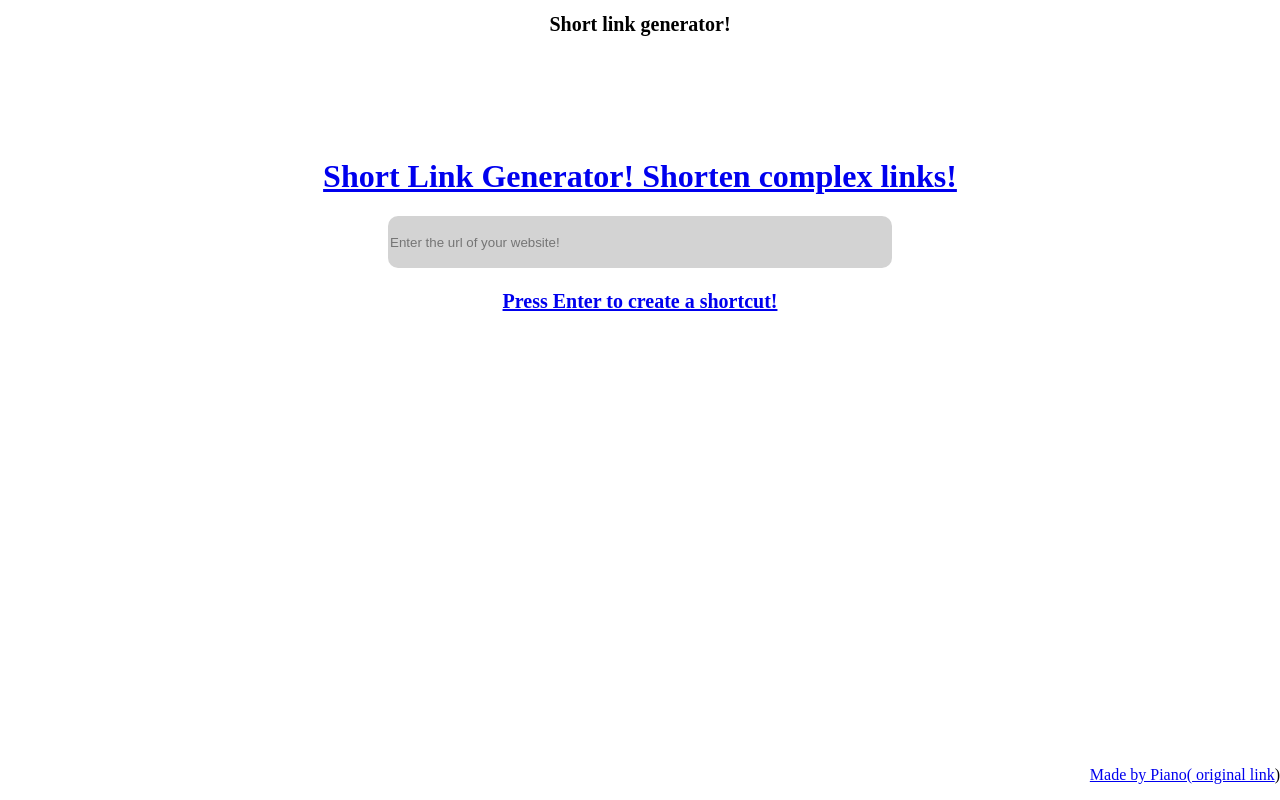
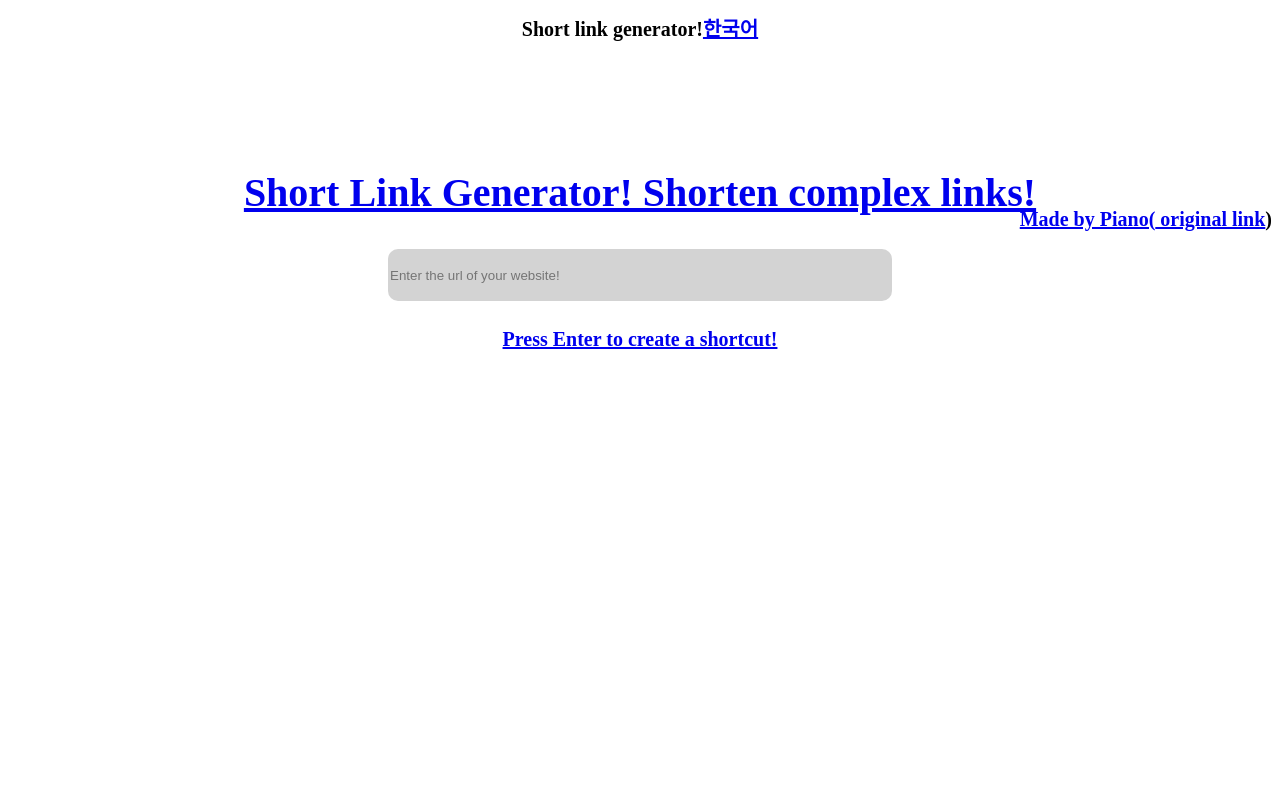
Before and after one commit to simonj-entry/en, a plain HTML site: page index.html in a window 1280 px wide. Drawn offline with Linux system fonts and the light colour scheme; a web font is replaced by a local one.

Commit message:
Update index.html

```diff
--- a/index.html
+++ b/index.html
@@ -11,7 +11,7 @@
 </head>
 
 <body>
-    <h1 id = 'gonggi'>Short link generator!<a href = "../"></h1>
+    <h1 id = 'gonggi'>Short link generator!<a href = "../">한국어</</h1>
     <h1 id = 'title'>Short Link Generator! Shorten complex links!</h1>
     <h1 id='center'><input type='text' id='ifm' placeholder="Enter the url of your website!"></h1>
     <h1 id = 'change'>Press Enter to create a shortcut!</h1>
```
